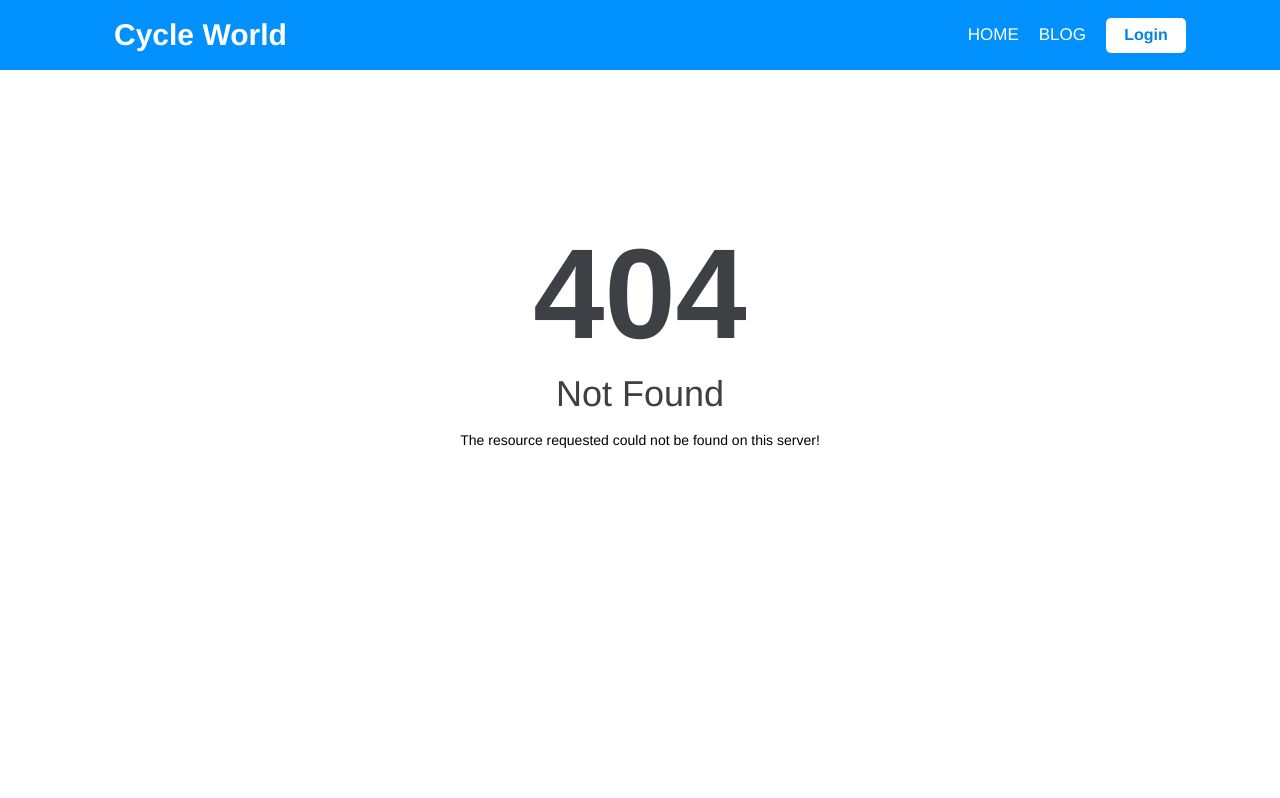
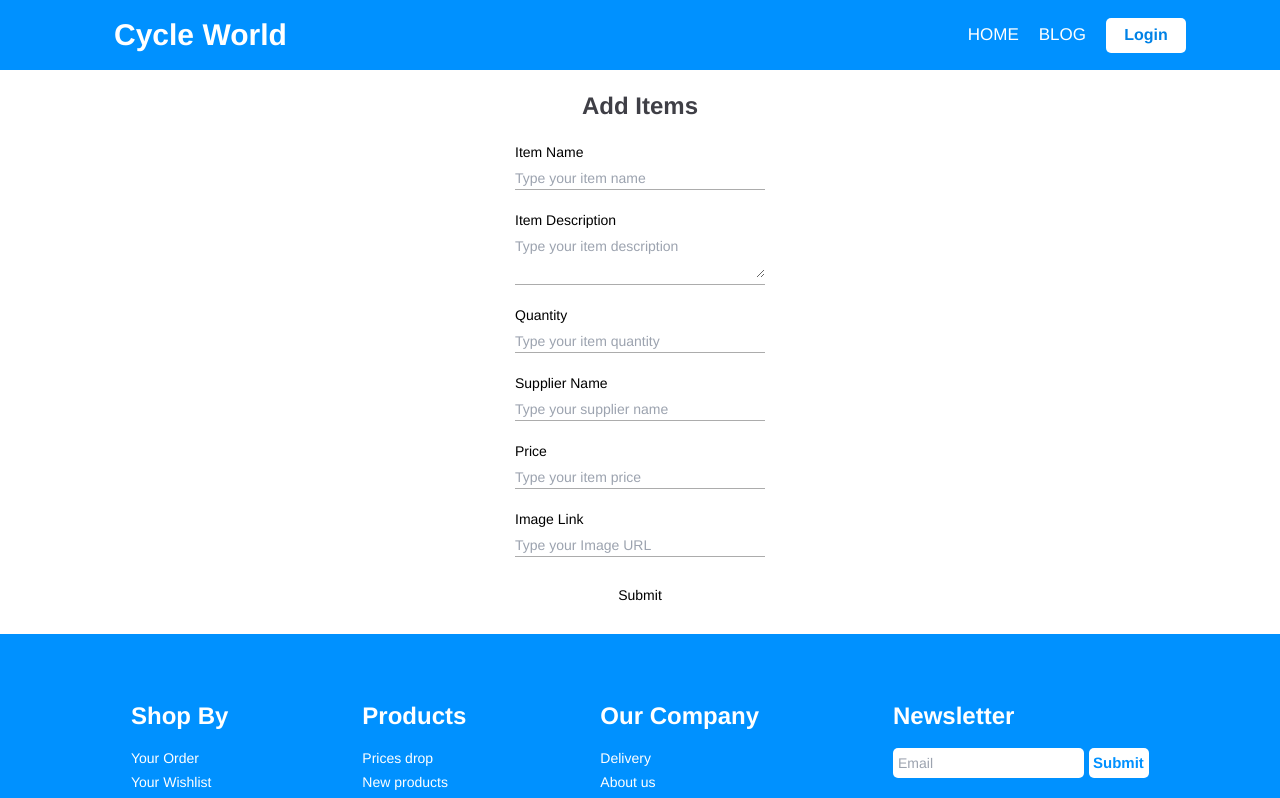
Before and after one commit to iamshakil19/cycle-world, a React (Create React App) app: page /addItem in a window 1280 px wide. Shown: the top 798 px of the page. Built offline with nearby package versions, Linux system fonts and the light colour scheme; no server answers.

Commit message:
add items are clear

```diff
--- a/src/App.js
+++ b/src/App.js
@@ -29,7 +29,7 @@ function App() {
         }></Route>
         <Route path='/blog' element={<Blog/>}></Route>
         <Route path='/myItems' element={<MyItems/>}></Route>
-        <Route path='/addItems' element={<AddItems/>}></Route>
+        <Route path='/addItem' element={<AddItems/>}></Route>
         <Route path='/manageItems' element={<ManageItems/>}></Route>
         <Route path='/login' element={<Login />}></Route>
         <Route path='/register' element={<Register />}></Route>
--- a/src/Components/AddItems/AddItems.css
+++ b/src/Components/AddItems/AddItems.css
@@ -0,0 +1,4 @@
+.add-input-style{
+    outline: none;
+    width: 250px;
+}
--- a/src/Components/AddItems/AddItems.js
+++ b/src/Components/AddItems/AddItems.js
@@ -1,9 +1,94 @@
 import React from 'react';
 import './AddItems.css'
 const AddItems = () => {
+
+    const handleSubmitButton = event => {
+        event.preventDefault()
+        const name = event.target.itemName.value;
+        const description = event.target.description.value;
+        const quantity = event.target.quantity.value;
+        const price = event.target.price.value;
+        const supplier = event.target.supplierName.value;
+        const img = event.target.img.value;
+        console.log(name, description, quantity, price, supplier, img);
+        const inventory = { name, img, description, price, quantity, supplier }
+
+        fetch('http://localhost:5000/products', {
+            method: 'POST',
+            headers: {
+                'content-type': 'application/json'
+            },
+            body: JSON.stringify(inventory)
+        })
+            .then(res => res.json())
+            .then(data => {
+                console.log(data);
+            })
+    }
+
     return (
-        <div>
+        <div className='addItem-container my-5'>
+            <h2 className='text-center text-2xl font-bold text-zinc-700'>Add Items</h2>
 
+            <form onSubmit={handleSubmitButton} className='addItems-input-container'>
+                <div className='flex justify-center'>
+                    <div>
+                        <p className='email-password-text'>Item Name</p>
+                        <div>
+                            <input className='add-input-style' type="text" name="itemName" placeholder='Type your item name' required />
+                        </div>
+                        <div className='bottom-line'></div>
+                    </div>
+                </div>
+                <div className='flex justify-center'>
+                    <div>
+                        <p className='email-password-text'>Item Description</p>
+                        <div>
+                            <textarea className='add-input-style' type="text" name="description" placeholder='Type your item description' required />
+                        </div>
+                        <div className='bottom-line'></div>
+                    </div>
+                </div>
+                <div className='flex justify-center'>
+                    <div>
+                        <p className='email-password-text'>Quantity</p>
+                        <div>
+                            <input className='add-input-style' type="number" name="quantity" placeholder='Type your item quantity' required min={0} />
+                        </div>
+                        <div className='bottom-line'></div>
+                    </div>
+                </div>
+                <div className='flex justify-center'>
+                    <div>
+                        <p className='email-password-text'>Supplier Name</p>
+                        <div>
+                            <input className='add-input-style' type="text" name="supplierName" placeholder='Type your supplier name' required />
+                        </div>
+                        <div className='bottom-line'></div>
+                    </div>
+                </div>
+                <div className='flex justify-center'>
+                    <div>
+                        <p className='email-password-text'>Price</p>
+                        <div>
+                            <input className='add-input-style' type="number" name="price" placeholder='Type your item price' required min={0} />
+                        </div>
+                        <div className='bottom-line'></div>
+                    </div>
+                </div>
+                <div className='flex justify-center'>
+                    <div>
+                        <p className='email-password-text'>Image Link</p>
+                        <div>
+                            <input className='add-input-style' type="text" name="img" placeholder='Type your Image URL' required />
+                        </div>
+                        <div className='bottom-line'></div>
+                    </div>
+                </div>
+                <div className='text-center my-7'>
+                    <input type="submit" value="Submit" />
+                </div>
+            </form>
         </div>
     );
 };
--- a/src/Components/Header/Header.js
+++ b/src/Components/Header/Header.js
@@ -41,7 +41,7 @@ const Header = () => {
                             user ?
                                 <>
                                     <li><ActiveRoute to={'/myItems'}>My Items</ActiveRoute></li>
-                                    <li><ActiveRoute to={'/addItems'}>Add Items</ActiveRoute></li>
+                                    <li><ActiveRoute to={'/addItem'}>Add Items</ActiveRoute></li>
                                     <li><ActiveRoute to={'/manageItems'}>Manage</ActiveRoute></li>
 
                                     <button onClick={handleLogout} className='header-login-button'>Log Out</button>
--- a/src/Components/Inventory/Inventory.css
+++ b/src/Components/Inventory/Inventory.css
@@ -16,7 +16,7 @@
 .all-inventories-button{
     border: 1px solid rgba(48, 48, 48, 0.951);
     height: 40px;
-    width: 160px;
+    width: 140px;
     border-radius: 50px;
     font-weight: 600;
 }
--- a/src/Components/Inventory/Inventory.js
+++ b/src/Components/Inventory/Inventory.js
@@ -9,7 +9,7 @@ const Inventory = () => {
     const navigate = useNavigate()
 
     const navigateToAllProducts = () => {
-        navigate('/allInventories')
+        navigate('/manageItems')
     }
 
     const [inventories, setInventories] = UseInventories()
@@ -26,7 +26,7 @@ const Inventory = () => {
                 }
             </div>
             <div className='text-center mt-10'>
-                <button onClick={navigateToAllProducts} className='all-inventories-button'>Manage Inventories</button>
+                <button onClick={navigateToAllProducts} className='all-inventories-button'>Manage Items</button>
             </div>
         </div>
     );
--- a/src/Components/ManageItems/ManageItems.css
+++ b/src/Components/ManageItems/ManageItems.css
@@ -0,0 +1,14 @@
+.add-btn-style{
+    border: 1px solid #0091ff;
+    height: 35px;
+    width: 85px;
+    border-radius: 5px;
+    margin-left: 50px;
+    font-size: 14px;
+    font-weight: 600;
+}
+.add-btn-style:hover{
+    background-color: #0091ff;
+    color: white;
+    transition: .3s;
+}
--- a/src/Components/ManageItems/ManageItems.js
+++ b/src/Components/ManageItems/ManageItems.js
@@ -1,9 +1,24 @@
 import React from 'react';
+import { useNavigate } from 'react-router-dom';
 import './ManageItems.css'
+
+
 const ManageItems = () => {
+    const navigate = useNavigate()
+
+    const navigateToAddItem = () => {
+        navigate('/addItem')
+    }
+
+
     return (
         <div>
+            <div className='my-5'>
+                <button onClick={navigateToAddItem} className='add-btn-style'>Add Items</button>
+            </div>
+            <div>
 
+            </div>
         </div>
     );
 };
--- a/src/Components/UpdateInventory/UpdateInventory.js
+++ b/src/Components/UpdateInventory/UpdateInventory.js
@@ -54,7 +54,7 @@ const UpdateInventory = () => {
             </div>
 
             <form onSubmit={handleUpdateQuantity} className='text-center'>
-                <input className='stock-input-style' type="number" name="quantity" min={1} required placeholder='Quantity' />
+                <input className='stock-input-style' type="number" name="quantity" min={1} required placeholder='Quantity'/>
                 <input className='submit-btn-style' type="submit" value="Update Stock" />
             </form>
         </div>
```
